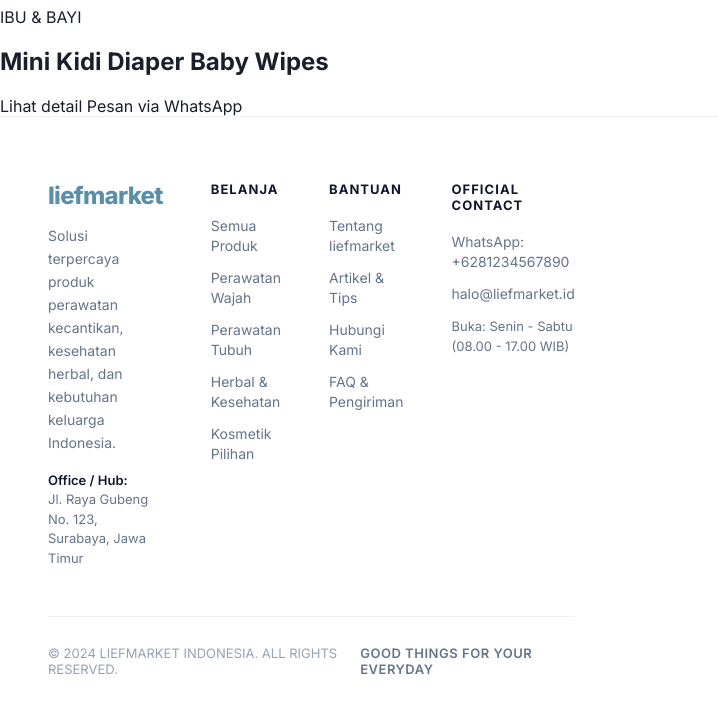
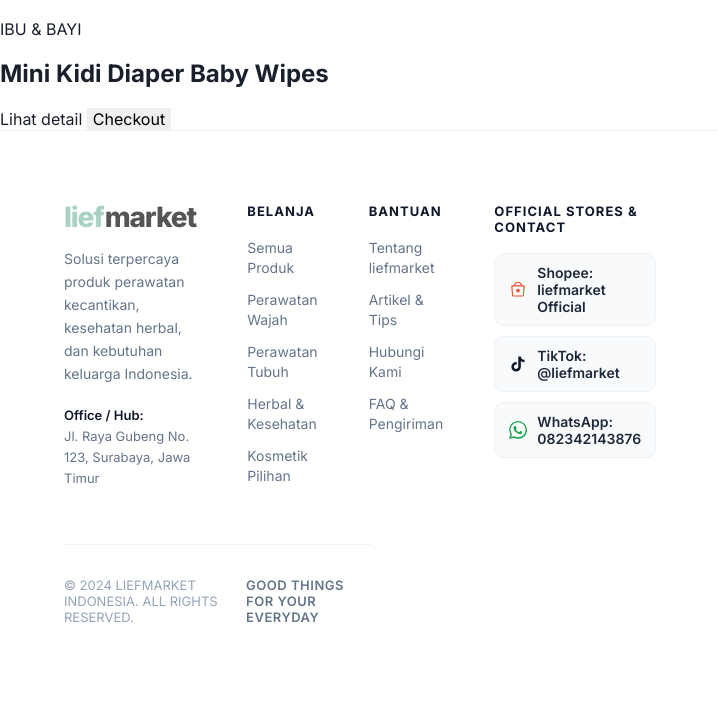
Before and after one commit to 10969sosho/demolamourad, a Laravel app: page /products in a window 1280 px wide. Shown: the part 3350-4059 px from the top of the page, without its empty margins (0-718 px from the left). After the commit the page ends 3973 px from the top, so only its background shows below. Run offline with Laravel 12, Linux system fonts and the light colour scheme; data comes from the database, SQL or seed files in the repository.

Commit message:
feat: full-width footer, exact two-tone logo (#a9d2c4 lief + #555 market), and checkout modal (Shopee, TikTok, WhatsApp)

```diff
--- a/resources/views/home.blade.php
+++ b/resources/views/home.blade.php
@@ -711,7 +711,7 @@
                         </h3>
                         <div class="lm-prod-price">{{ $p->price }}</div>
                         <div class="lm-prod-actions">
-                            <a href="{{ $prodWaUrl }}" target="_blank" rel="noopener" class="lm-btn-order-wa">Pesan WA</a>
+                            <button type="button" class="lm-btn-order-wa" onclick="openCheckoutModal('{{ addslashes($p->name) }}', '{{ addslashes($p->price) }}')">Checkout</button>
                             <a href="{{ route('products.detail', $p->id) }}" class="lm-btn-detail">Detail</a>
                         </div>
                     </div>
@@ -721,6 +721,7 @@
     </section>
 
     {{-- 5. FOOTER --}}
+    @include('partials.checkout-modal')
     @include('partials.site-footer')
 </div>
 @endsection
--- /dev/null
+++ b/resources/views/partials/checkout-modal.blade.php
@@ -0,0 +1,236 @@
+<div id="checkout-modal" class="lm-modal-backdrop" aria-hidden="true" style="display: none;">
+    <div class="lm-modal-box">
+        <button type="button" class="lm-modal-close" id="checkout-modal-close" aria-label="Tutup">&times;</button>
+        <div class="lm-modal-header">
+            <span class="lm-modal-pill">Pilihan Checkout</span>
+            <h3 id="checkout-modal-title">Pilih Saluran Pembelian</h3>
+            <p id="checkout-modal-desc">Beli produk resmi liefmarket dengan mudah, aman, dan langsung terhubung.</p>
+        </div>
+        <div class="lm-modal-channels">
+            <!-- 1. Shopee -->
+            <a href="https://s.shopee.co.id/gRsyUWuFe" target="_blank" rel="noopener" class="lm-channel-btn shopee">
+                <div class="lm-channel-icon shopee-bg">
+                    <svg viewBox="0 0 24 24" width="22" height="22" fill="currentColor">
+                        <path d="M19.5 7.05h-2.17c-.36-2.91-2.4-4.8-5.33-4.8s-4.97 1.89-5.33 4.8H4.5c-.83 0-1.5.67-1.5 1.5l1.09 11.96C4.16 21.36 4.99 22 6 22h12c1.01 0 1.84-.64 1.91-1.69L21 8.55c0-.83-.67-1.5-1.5-1.5zm-7.5-3.3c1.97 0 3.48 1.25 3.82 3.3H8.18c.34-2.05 1.85-3.3 3.82-3.3zm6.5 16.75H5.5L4.55 8.55h14.9l-.95 11.95zM12 11.5c-1.38 0-2.5 1.12-2.5 2.5s1.12 2.5 2.5 2.5 2.5-1.12 2.5-2.5-1.12-2.5-2.5-2.5z"/>
+                    </svg>
+                </div>
+                <div class="lm-channel-info">
+                    <strong>Shopee Official</strong>
+                    <span>Beli via Shopee Mall & Bebas Ongkir</span>
+                </div>
+                <span class="lm-channel-arrow">→</span>
+            </a>
+
+            <!-- 2. TikTok Shop -->
+            <a href="https://vt.tiktok.com/ZS9P5oKrj9pX7-Ujjty/" target="_blank" rel="noopener" class="lm-channel-btn tiktok">
+                <div class="lm-channel-icon tiktok-bg">
+                    <svg viewBox="0 0 24 24" width="20" height="20" fill="currentColor">
+                        <path d="M19.59 6.69a4.83 4.83 0 0 1-3.77-4.25V2h-3.45v13.67a2.89 2.89 0 0 1-5.2 1.74 2.89 2.89 0 0 1 2.31-4.64c.29 0 .58.04.86.12V9.42a6.34 6.34 0 0 0-.86-.06 6.34 6.34 0 0 0-6.34 6.34 6.34 6.34 0 0 0 6.34 6.34 6.34 6.34 0 0 0 6.34-6.34V7.93a8.28 8.28 0 0 0 4.84 1.57v-3.4c-.38.01-.73-.2-1.07-.41z"/>
+                    </svg>
+                </div>
+                <div class="lm-channel-info">
+                    <strong>TikTok Shop</strong>
+                    <span>Belanja Live & Promo Eksklusif TikTok</span>
+                </div>
+                <span class="lm-channel-arrow">→</span>
+            </a>
+
+            <!-- 3. WhatsApp Direct -->
+            <a id="checkout-wa-btn" href="https://wa.me/6282342143876?text=Halo%20liefmarket%2C%20saya%20ingin%20memesan%20produk." target="_blank" rel="noopener" class="lm-channel-btn whatsapp">
+                <div class="lm-channel-icon whatsapp-bg">
+                    <svg viewBox="0 0 24 24" width="22" height="22" fill="currentColor">
+                        <path d="M20.5 3.5A11.8 11.8 0 0 0 12.1 0C5.6 0 .3 5.3.3 11.8c0 2.1.6 4.2 1.7 6L0 24l6.4-1.7a11.8 11.8 0 0 0 5.7 1.5h.1c6.5 0 11.8-5.3 11.8-11.8 0-3.2-1.2-6.2-3.5-8.5ZM12.1 21.8a9.9 9.9 0 0 1-5-1.4l-.4-.2-3.8 1 1-3.7-.3-.4a9.8 9.8 0 0 1-1.5-5.3c0-5.5 4.5-10 10-10 2.7 0 5.2 1 7.1 2.9a9.9 9.9 0 0 1 2.9 7.1c0 5.5-4.5 10-10 10Zm5.5-7.5c-.3-.2-1.7-.9-2-.9-.3-.1-.5-.2-.7.2-.2.3-.8 1-1 1.2-.2.2-.4.2-.7.1-.3-.2-1.2-.4-2.3-1.4-.9-.8-1.5-1.7-1.7-2-.2-.3 0-.5.1-.6l.5-.6c.2-.2.2-.3.3-.5.1-.2 0-.4 0-.5 0-.2-.7-1.6-1-2.1-.2-.5-.5-.4-.7-.4h-.6c-.2 0-.5.1-.8.4-.3.3-1 1-.9 2.4 0 1.4 1 2.7 1.1 2.9.2.2 2 3.1 4.8 4.3.7.3 1.2.5 1.6.6.7.2 1.3.2 1.8.1.5-.1 1.7-.7 1.9-1.3.2-.6.2-1.1.2-1.2-.1-.3-.3-.4-.6-.6Z"/>
+                    </svg>
+                </div>
+                <div class="lm-channel-info">
+                    <strong>WhatsApp Official</strong>
+                    <span>Konsultasi & Order Cepat: 082342143876</span>
+                </div>
+                <span class="lm-channel-arrow">→</span>
+            </a>
+        </div>
+    </div>
+</div>
+
+<style>
+.lm-modal-backdrop {
+    position: fixed;
+    inset: 0;
+    z-index: 9999;
+    background: rgba(15, 23, 42, 0.65);
+    backdrop-filter: blur(8px);
+    display: flex;
+    align-items: center;
+    justify-content: center;
+    padding: 20px;
+    opacity: 0;
+    pointer-events: none;
+    transition: opacity 0.25s ease;
+}
+.lm-modal-backdrop.is-active {
+    opacity: 1;
+    pointer-events: auto;
+}
+.lm-modal-box {
+    position: relative;
+    width: 100%;
+    max-width: 460px;
+    background: #ffffff;
+    border-radius: 24px;
+    padding: 32px 28px;
+    box-shadow: 0 25px 60px rgba(0, 0, 0, 0.25);
+    transform: scale(0.95);
+    transition: transform 0.25s cubic-bezier(0.16, 1, 0.3, 1);
+}
+.lm-modal-backdrop.is-active .lm-modal-box {
+    transform: scale(1);
+}
+.lm-modal-close {
+    position: absolute;
+    top: 20px;
+    right: 20px;
+    width: 36px;
+    height: 36px;
+    border-radius: 50%;
+    border: none;
+    background: #f1f5f9;
+    color: #64748b;
+    font-size: 22px;
+    line-height: 1;
+    display: flex;
+    align-items: center;
+    justify-content: center;
+    cursor: pointer;
+    transition: all 0.2s ease;
+}
+.lm-modal-close:hover {
+    background: #e2e8f0;
+    color: #0f172a;
+}
+.lm-modal-header {
+    text-align: center;
+    margin-bottom: 24px;
+}
+.lm-modal-pill {
+    display: inline-block;
+    font-size: 11px;
+    font-weight: 700;
+    letter-spacing: 0.12em;
+    text-transform: uppercase;
+    color: #a9d2c4;
+    background: rgba(169, 210, 196, 0.15);
+    padding: 5px 12px;
+    border-radius: 100px;
+    margin-bottom: 10px;
+}
+.lm-modal-header h3 {
+    margin: 0 0 8px;
+    font-size: 22px;
+    font-weight: 800;
+    color: #0f172a;
+    letter-spacing: -0.02em;
+}
+.lm-modal-header p {
+    margin: 0;
+    font-size: 13px;
+    color: #64748b;
+    line-height: 1.5;
+}
+.lm-modal-channels {
+    display: flex;
+    flex-direction: column;
+    gap: 12px;
+}
+.lm-channel-btn {
+    display: flex;
+    align-items: center;
+    gap: 16px;
+    padding: 14px 18px;
+    border-radius: 16px;
+    border: 1.5px solid #edf2f7;
+    background: #ffffff;
+    text-decoration: none;
+    transition: all 0.2s ease;
+}
+.lm-channel-btn:hover {
+    transform: translateY(-2px);
+    border-color: #cbd5e1;
+    box-shadow: 0 10px 24px rgba(0, 0, 0, 0.06);
+}
+.lm-channel-icon {
+    width: 44px;
+    height: 44px;
+    border-radius: 12px;
+    display: flex;
+    align-items: center;
+    justify-content: center;
+    flex-shrink: 0;
+}
+.shopee-bg { background: #fee8e2; color: #ee4d2d; }
+.tiktok-bg { background: #0f172a; color: #ffffff; }
+.whatsapp-bg { background: #dcfce7; color: #16a34a; }
+
+.lm-channel-info {
+    display: flex;
+    flex-direction: column;
+    flex-grow: 1;
+}
+.lm-channel-info strong {
+    font-size: 15px;
+    font-weight: 700;
+    color: #0f172a;
+    margin-bottom: 2px;
+}
+.lm-channel-info span {
+    font-size: 12px;
+    color: #64748b;
+}
+.lm-channel-arrow {
+    font-size: 18px;
+    color: #94a3b8;
+    transition: transform 0.2s ease;
+}
+.lm-channel-btn:hover .lm-channel-arrow {
+    transform: translateX(4px);
+    color: #0f172a;
+}
+</style>
+
+<script>
+window.openCheckoutModal = function(productName, price) {
+    var modal = document.getElementById('checkout-modal');
+    if (!modal) return;
+
+    var title = document.getElementById('checkout-modal-title');
+    var desc = document.getElementById('checkout-modal-desc');
+    var waBtn = document.getElementById('checkout-wa-btn');
+
+    if (productName) {
+        title.textContent = 'Checkout: ' + productName;
+        desc.textContent = 'Pilih saluran pembelian resmi liefmarket untuk ' + productName + (price ? ' (' + price + ')' : '') + '.';
+        var waText = 'Halo admin liefmarket, saya ingin memesan ' + productName + (price ? ' seharga ' + price : '') + '. Apakah stok masih tersedia?';
+        waBtn.href = 'https://wa.me/6282342143876?text=' + encodeURIComponent(waText);
+    }
+
+    modal.style.display = 'flex';
+    setTimeout(function() { modal.classList.add('is-active'); }, 10);
+};
+
+window.closeCheckoutModal = function() {
+    var modal = document.getElementById('checkout-modal');
+    if (!modal) return;
+    modal.classList.remove('is-active');
+    setTimeout(function() { modal.style.display = 'none'; }, 250);
+};
+
+document.addEventListener('DOMContentLoaded', function() {
+    var closeBtn = document.getElementById('checkout-modal-close');
+    var modal = document.getElementById('checkout-modal');
+    if (closeBtn) closeBtn.addEventListener('click', window.closeCheckoutModal);
+    if (modal) {
+        modal.addEventListener('click', function(e) {
+            if (e.target === modal) window.closeCheckoutModal();
+        });
+    }
+});
+</script>
--- a/resources/views/partials/site-footer.blade.php
+++ b/resources/views/partials/site-footer.blade.php
@@ -2,7 +2,9 @@
     $footer = data_get($content, 'footer', []);
     $brand = data_get($content, 'navbar', []);
     $contact = data_get($content, 'contact', []);
-    $whatsapp = preg_replace('/\D/', '', (string) data_get($contact, 'whatsapp', ''));
+    $whatsapp = '6282342143876';
+    $shopeeUrl = 'https://s.shopee.co.id/gRsyUWuFe';
+    $tiktokUrl = 'https://vt.tiktok.com/ZS9P5oKrj9pX7-Ujjty/';
     $address = data_get($contact, 'address', '');
 @endphp
 
@@ -18,50 +20,58 @@
     }
 
     .lief-footer {
+        width: 100%;
         background: #ffffff;
         color: #475569;
         border-top: 1px solid #edf2f7;
-        padding: 64px 0 32px;
+        padding: 72px 0 36px;
         font-family: 'Inter', -apple-system, BlinkMacSystemFont, sans-serif;
         position: relative;
         overflow: hidden;
     }
     .lief-footer-inner {
-        max-width: 1280px;
-        margin: 0 auto;
-        padding: 0 clamp(20px, 4vw, 48px);
+        width: 100%;
+        max-width: 100%;
+        margin: 0;
+        padding: 0 clamp(24px, 5vw, 80px);
+        box-sizing: border-box;
     }
     .lief-footer-grid {
         display: grid;
-        grid-template-columns: 2fr 1fr 1fr 1.4fr;
-        gap: clamp(32px, 4vw, 48px);
-        margin-bottom: 48px;
+        grid-template-columns: 2.2fr 1fr 1fr 1.6fr;
+        gap: clamp(32px, 4vw, 64px);
+        margin-bottom: 56px;
     }
     .lief-footer-brand .brand-logo {
-        font-size: 24px;
+        display: inline-flex;
+        align-items: baseline;
+        font-size: 28px;
         font-weight: 800;
-        color: #5b8fa8;
+        letter-spacing: -0.04em;
         text-decoration: none;
-        letter-spacing: -0.03em;
-        display: inline-block;
-        margin-bottom: 14px;
+        line-height: 1;
+        margin-bottom: 16px;
     }
-    .lief-footer-brand .brand-logo span {
-        color: #0f172a;
-        font-weight: 700;
-        margin-left: 2px;
+    .lief-footer-brand .brand-logo .logo-lief {
+        color: #a9d2c4;
+        font-weight: 800;
+    }
+    .lief-footer-brand .brand-logo .logo-market {
+        color: #555555;
+        font-weight: 800;
+        margin-left: 1px;
     }
     .lief-footer-brand p {
         color: #64748b;
         font-size: 14px;
         line-height: 1.65;
-        max-width: 320px;
-        margin: 0 0 16px;
+        max-width: 380px;
+        margin: 0 0 20px;
     }
     .lief-footer-office {
         font-size: 13px;
         color: #64748b;
-        line-height: 1.5;
+        line-height: 1.6;
     }
     .lief-footer-office strong {
         color: #0f172a;
@@ -90,10 +100,42 @@
         transition: color 0.15s ease;
     }
     .lief-footer-col a:hover {
-        color: #5b8fa8;
+        color: #555555;
     }
+
+    /* Social / Channel buttons in Footer */
+    .lief-footer-socials {
+        display: flex;
+        flex-direction: column;
+        gap: 10px;
+        margin-top: 14px;
+    }
+    .footer-channel-link {
+        display: inline-flex;
+        align-items: center;
+        gap: 10px;
+        padding: 10px 14px;
+        border-radius: 10px;
+        border: 1px solid #edf2f7;
+        background: #f8fafc;
+        color: #1e293b !important;
+        font-size: 13px;
+        font-weight: 600;
+        text-decoration: none;
+        transition: all 0.2s ease;
+    }
+    .footer-channel-link:hover {
+        background: #ffffff;
+        border-color: #cbd5e1;
+        transform: translateX(3px);
+        box-shadow: 0 4px 12px rgba(0,0,0,0.04);
+    }
+    .footer-channel-link svg {
+        flex-shrink: 0;
+    }
+
     .lief-footer-bottom {
-        padding-top: 28px;
+        padding-top: 32px;
         border-top: 1px solid #edf2f7;
         display: flex;
         align-items: center;
@@ -106,18 +148,18 @@
         letter-spacing: 0.04em;
         color: #64748b;
     }
-    @media (max-width: 860px) {
+    @media (max-width: 960px) {
         .lief-footer-grid {
             grid-template-columns: 1fr 1fr;
-            gap: 32px;
+            gap: 36px;
         }
         .lief-footer-bottom {
             flex-direction: column;
-            gap: 10px;
+            gap: 12px;
             text-align: center;
         }
     }
-    @media (max-width: 520px) {
+    @media (max-width: 580px) {
         .lief-footer-grid {
             grid-template-columns: 1fr;
         }
@@ -129,11 +171,13 @@
     <div class="lief-footer-inner">
         <div class="lief-footer-grid">
             <div class="lief-footer-brand">
-                <a href="/" class="brand-logo">liefmarket</a>
+                <a href="/" class="brand-logo">
+                    <span class="logo-lief">lief</span><span class="logo-market">market</span>
+                </a>
                 <p>{{ data_get($footer, 'about') ?: 'Solusi terpercaya produk perawatan kecantikan, kesehatan herbal, dan kebutuhan harian keluarga Indonesia.' }}</p>
                 <div class="lief-footer-office">
                     <strong>Office / Hub:</strong><br>
-                    {{ $address ?: 'Jl. Raya Gubeng No. 123, Surabaya, Jawa Timur' }}
+                    Jl. Raya Gubeng No. 123, Surabaya, Jawa Timur
                 </div>
             </div>
 
@@ -159,21 +203,26 @@
             </div>
 
             <div class="lief-footer-col">
-                <h4>Official Contact</h4>
-                <ul>
-                    @if ($whatsapp !== '')
-                        <li><a href="https://wa.me/{{ $whatsapp }}" target="_blank" rel="noopener">WhatsApp: +{{ $whatsapp }}</a></li>
-                    @endif
-                    @if (data_get($contact, 'email'))
-                        <li><a href="mailto:{{ data_get($contact, 'email') }}">{{ data_get($contact, 'email') }}</a></li>
-                    @endif
-                    <li><span style="color: #64748b; font-size: 13px;">Buka: Senin - Sabtu (08.00 - 17.00 WIB)</span></li>
-                </ul>
+                <h4>Official Stores & Contact</h4>
+                <div class="lief-footer-socials">
+                    <a href="{{ $shopeeUrl }}" target="_blank" rel="noopener" class="footer-channel-link">
+                        <svg viewBox="0 0 24 24" width="18" height="18" fill="#ee4d2d"><path d="M19.5 7.05h-2.17c-.36-2.91-2.4-4.8-5.33-4.8s-4.97 1.89-5.33 4.8H4.5c-.83 0-1.5.67-1.5 1.5l1.09 11.96C4.16 21.36 4.99 22 6 22h12c1.01 0 1.84-.64 1.91-1.69L21 8.55c0-.83-.67-1.5-1.5-1.5zm-7.5-3.3c1.97 0 3.48 1.25 3.82 3.3H8.18c.34-2.05 1.85-3.3 3.82-3.3zm6.5 16.75H5.5L4.55 8.55h14.9l-.95 11.95zM12 11.5c-1.38 0-2.5 1.12-2.5 2.5s1.12 2.5 2.5 2.5 2.5-1.12 2.5-2.5-1.12-2.5-2.5-2.5z"/></svg>
+                        <span>Shopee: liefmarket Official</span>
+                    </a>
+                    <a href="{{ $tiktokUrl }}" target="_blank" rel="noopener" class="footer-channel-link">
+                        <svg viewBox="0 0 24 24" width="18" height="18" fill="#0f172a"><path d="M19.59 6.69a4.83 4.83 0 0 1-3.77-4.25V2h-3.45v13.67a2.89 2.89 0 0 1-5.2 1.74 2.89 2.89 0 0 1 2.31-4.64c.29 0 .58.04.86.12V9.42a6.34 6.34 0 0 0-.86-.06 6.34 6.34 0 0 0-6.34 6.34 6.34 6.34 0 0 0 6.34 6.34 6.34 6.34 0 0 0 6.34-6.34V7.93a8.28 8.28 0 0 0 4.84 1.57v-3.4c-.38.01-.73-.2-1.07-.41z"/></svg>
+                        <span>TikTok: @liefmarket</span>
+                    </a>
+                    <a href="https://wa.me/{{ $whatsapp }}" target="_blank" rel="noopener" class="footer-channel-link">
+                        <svg viewBox="0 0 24 24" width="18" height="18" fill="#16a34a"><path d="M20.5 3.5A11.8 11.8 0 0 0 12.1 0C5.6 0 .3 5.3.3 11.8c0 2.1.6 4.2 1.7 6L0 24l6.4-1.7a11.8 11.8 0 0 0 5.7 1.5h.1c6.5 0 11.8-5.3 11.8-11.8 0-3.2-1.2-6.2-3.5-8.5ZM12.1 21.8a9.9 9.9 0 0 1-5-1.4l-.4-.2-3.8 1 1-3.7-.3-.4a9.8 9.8 0 0 1-1.5-5.3c0-5.5 4.5-10 10-10 2.7 0 5.2 1 7.1 2.9a9.9 9.9 0 0 1 2.9 7.1c0 5.5-4.5 10-10 10Zm5.5-7.5c-.3-.2-1.7-.9-2-.9-.3-.1-.5-.2-.7.2-.2.3-.8 1-1 1.2-.2.2-.4.2-.7.1-.3-.2-1.2-.4-2.3-1.4-.9-.8-1.5-1.7-1.7-2-.2-.3 0-.5.1-.6l.5-.6c.2-.2.2-.3.3-.5.1-.2 0-.4 0-.5 0-.2-.7-1.6-1-2.1-.2-.5-.5-.4-.7-.4h-.6c-.2 0-.5.1-.8.4-.3.3-1 1-.9 2.4 0 1.4 1 2.7 1.1 2.9.2.2 2 3.1 4.8 4.3.7.3 1.2.5 1.6.6.7.2 1.3.2 1.8.1.5-.1 1.7-.7 1.9-1.3.2-.6.2-1.1.2-1.2-.1-.3-.3-.4-.6-.6Z"/></svg>
+                        <span>WhatsApp: 082342143876</span>
+                    </a>
+                </div>
             </div>
         </div>
 
         <div class="lief-footer-bottom">
-            <span>{{ data_get($footer, 'copyright') ?: '© '.date('Y').' liefmarket indonesia. ALL RIGHTS RESERVED.' }}</span>
+            <span>{{ data_get($footer, 'copyright') ?: '© '.date('Y').' liefmarket indonesia. all rights reserved.' }}</span>
             <span class="lief-footer-tagline">GOOD THINGS FOR YOUR EVERYDAY</span>
         </div>
     </div>
--- a/resources/views/partials/site-nav.blade.php
+++ b/resources/views/partials/site-nav.blade.php
@@ -5,7 +5,7 @@
         ['label' => 'Contact', 'href' => '/contact', 'isActive' => request()->is('contact*')],
     ];
 
-    $whatsappNumber = preg_replace('/\D/', '', (string) data_get($content, 'contact.whatsapp', ''));
+    $whatsappNumber = '6282342143876';
     $whatsappUrl = $whatsappNumber !== ''
         ? 'https://wa.me/'.$whatsappNumber.'?text='.rawurlencode('Halo LiefMarket, saya ingin berkonsultasi produk.')
         : '/contact';
@@ -47,15 +47,22 @@
         gap: 32px;
     }
     .site-logo {
-        text-transform: lowercase;
         display: inline-flex;
-        align-items: center;
-        gap: 2px;
-        font-size: 24px;
-        font-weight: 900;
+        align-items: baseline;
+        font-size: 26px;
+        font-weight: 800;
         letter-spacing: -0.04em;
         text-decoration: none;
-        color: #5b8fa8;
+        line-height: 1;
+    }
+    .site-logo .logo-lief {
+        color: #a9d2c4;
+        font-weight: 800;
+    }
+    .site-logo .logo-market {
+        color: #555555;
+        font-weight: 800;
+        margin-left: 1px;
     }
     .site-logo .brand-market {
         color: #0f172a;
@@ -149,7 +156,9 @@
 
 <header class="site-nav">
     <div class="site-nav-inner">
-        <a href="/" class="site-logo" aria-label="liefmarket beranda"><span class="brand-lief">liefmarket</span></a>
+        <a href="/" class="site-logo" aria-label="liefmarket beranda">
+            <span class="logo-lief">lief</span><span class="logo-market">market</span>
+        </a>
 
         <nav class="site-nav-links" id="site-nav-links" aria-label="Navigasi Utama">
             @foreach ($siteNavigation as $link)
--- a/resources/views/products.blade.php
+++ b/resources/views/products.blade.php
@@ -42,11 +42,7 @@
                         <h2><a href="{{ route('products.detail', $product['id']) }}">{{ $product['name'] }}</a></h2>
                         <div class="clean-card-actions">
                             <a class="clean-secondary-link" href="{{ route('products.detail', $product['id']) }}">Lihat detail</a>
-                            @if ($whatsapp !== '')
-                                <a class="clean-button" href="https://wa.me/{{ preg_replace('/\D/', '', $whatsapp) }}?text={{ rawurlencode('Halo LiefMarket, saya ingin memesan '.$product['name'].'.') }}" target="_blank" rel="noopener">Pesan via WhatsApp</a>
-                            @else
-                                <a class="clean-button" href="/contact">Tanya produk</a>
-                            @endif
+                            <button type="button" class="clean-button" onclick="openCheckoutModal('{{ addslashes($product['name']) }}', '{{ addslashes($product['price'] ?? '') }}')" style="border: none; cursor: pointer;">Checkout</button>
                         </div>
                     </div>
                 </article>
@@ -60,6 +56,7 @@
         </nav>
     </main>
 
+    @include('partials.checkout-modal')
     @include('partials.site-footer')
 </div>
 @endsection
```
Also changed, not shown: resources/views/product-detail.blade.php (+5 -4 lines).
